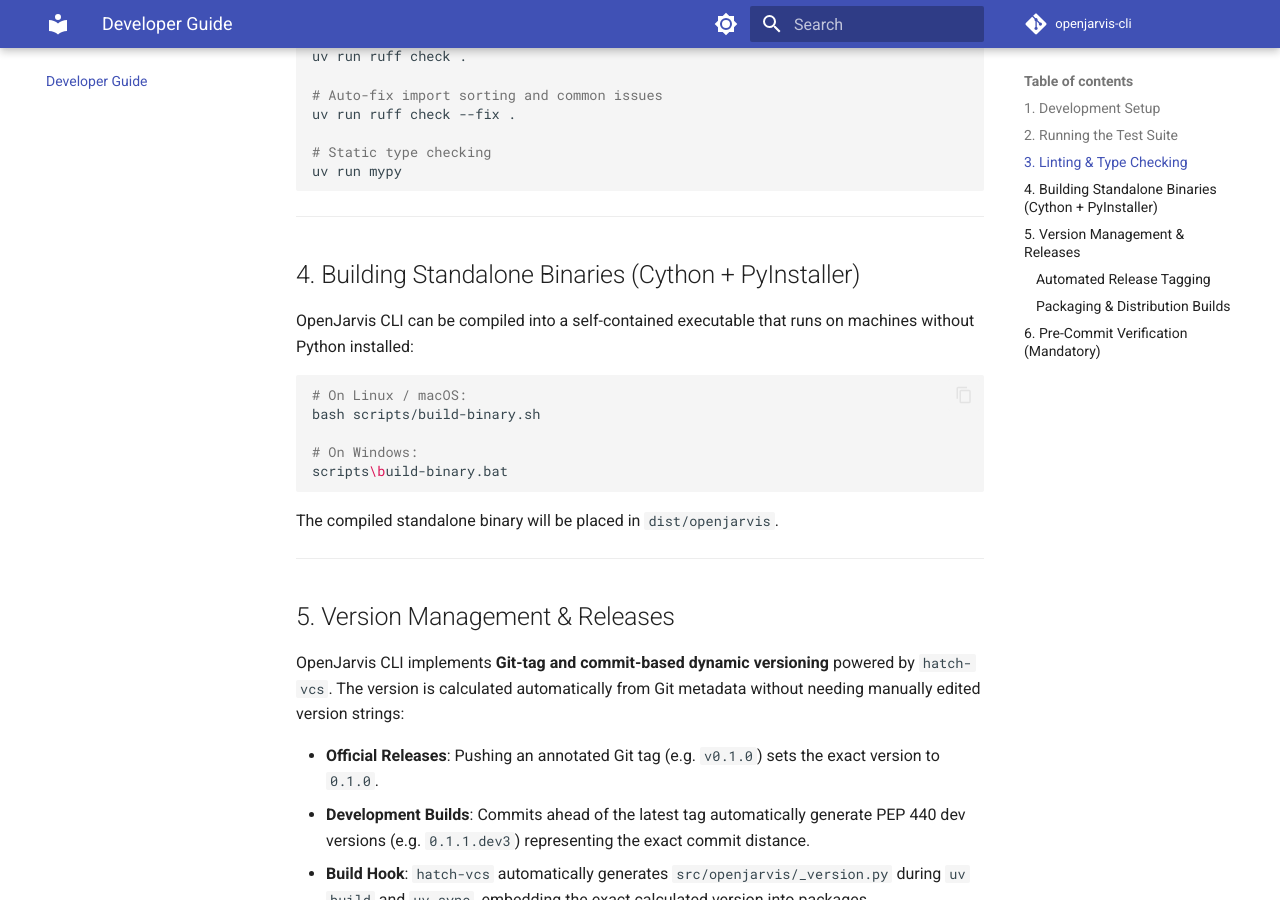
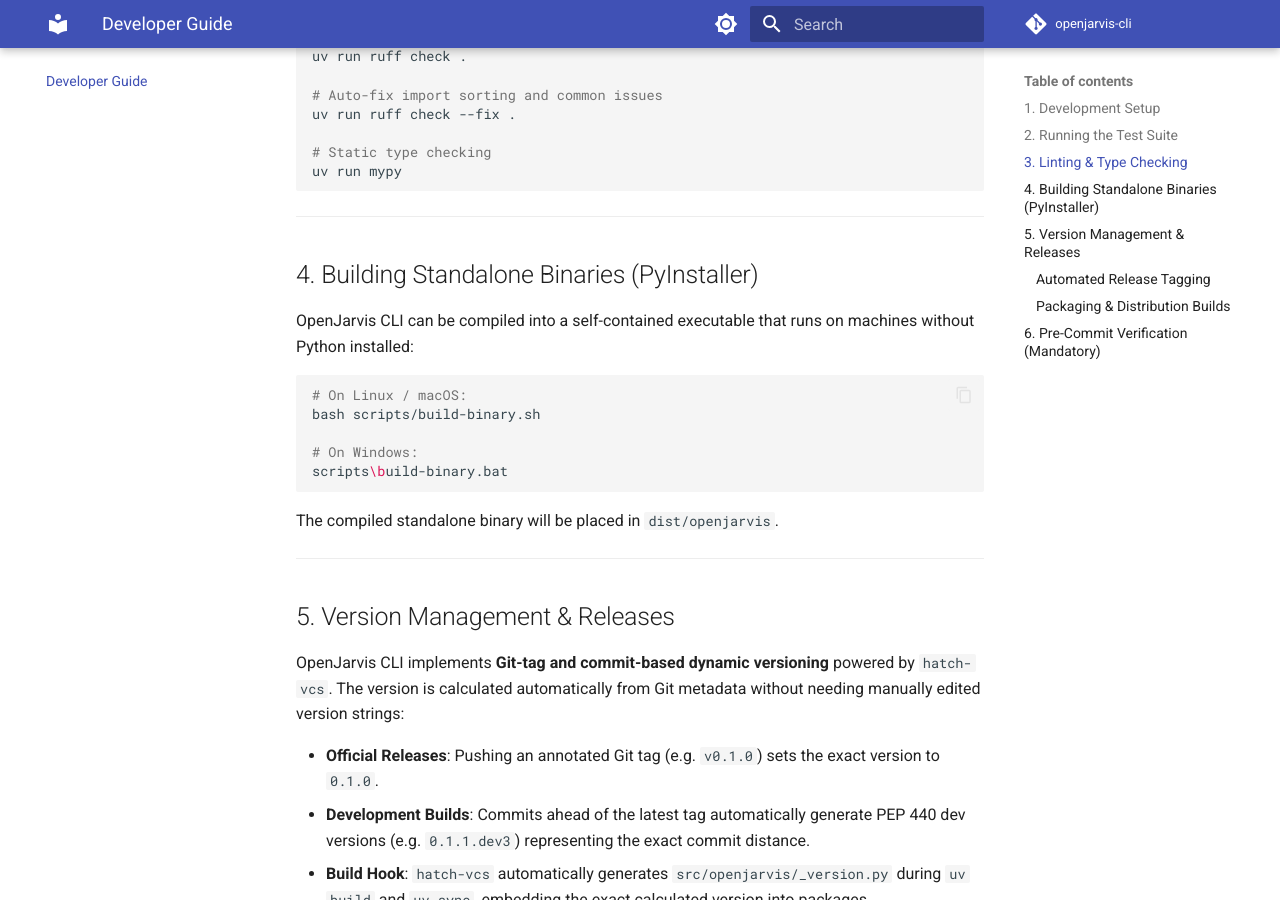
Before and after one commit to bhanuponguru/openjarvis-cli, an MkDocs documentation site: the page built from docs/developer-guide.md, in a window 1280 px wide and 900 px high, scrolled down 988 px. Built offline with MkDocs 1.6.1 and Material for MkDocs 9.7.7, drawn with Linux system fonts in a browser that asks for light colours; comment, search, counter and statistics services are not loaded.

Commit message:
ci: set up GitHub Actions workflows for push and release, and switch standalone builds to pure PyInstaller

```diff
--- a/docs/developer-guide.md
+++ b/docs/developer-guide.md
@@ -50,7 +50,7 @@
 
 ---
 
-## 4. Building Standalone Binaries (Cython + PyInstaller)
+## 4. Building Standalone Binaries (PyInstaller)
 
 OpenJarvis CLI can be compiled into a self-contained executable that runs on machines without Python installed:
 
--- a/pyproject.toml
+++ b/pyproject.toml
@@ -69,9 +69,7 @@
     "mkdocs-material>=9.5.0",
 ]
 build = [
-    "cython>=3.2.0",
     "pyinstaller>=6.0",
-    "setuptools>=70.0",
 ]
 
 [build-system]
```
Also changed, not shown: AGENTS.md (+1 -1 lines), 9 other files.
